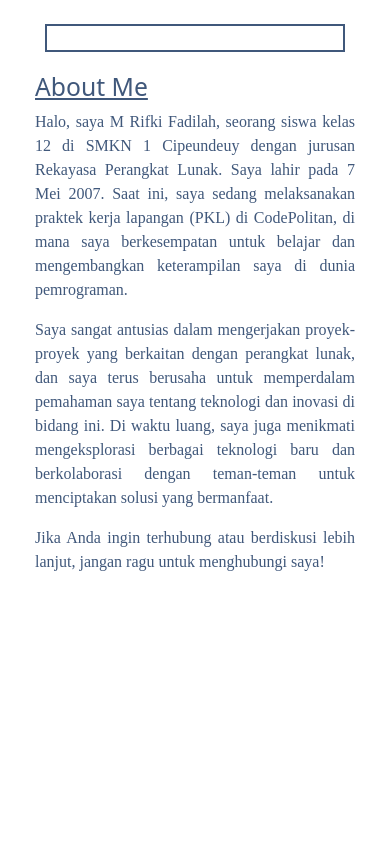
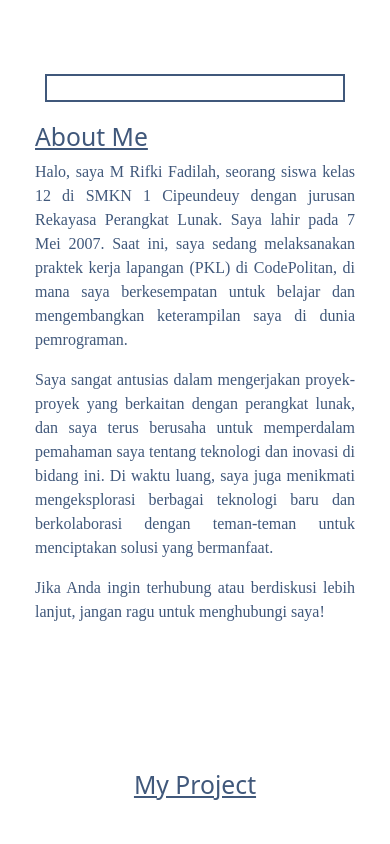
Before and after one commit to rfkifdlh/portofolio-rifki, a plain HTML site: page index.html in a window 390 px wide. Shown: the part 900-1744 px from the top of the page. Drawn offline with nearby package versions, Linux system fonts and the light colour scheme.

Commit message:
mengubah jarak css responsif bagian about dan project

```diff
--- a/assets/css/index.css
+++ b/assets/css/index.css
@@ -410,6 +410,7 @@
   .about {
     grid-template-columns: 1fr;
     text-align: center;
+    padding-top: 50px;
   }
   .about-image {
     text-align: center;
@@ -421,7 +422,7 @@
     border: 2px solid #40587b;
   }
   .about-text {
-    margin-bottom: 120px;
+    margin-bottom: 0px;
   }
   .about-text h2 {
     text-align: left;
@@ -429,7 +430,7 @@
 
   .project-container {
     grid-template-columns: 1fr;
-    height: 100vh; /* Menghapus tinggi 100vh untuk menyesuaikan konten */
+    height: auto; /* Menghapus tinggi 100vh untuk menyesuaikan konten */
     padding: 20px;
     margin: 0 25px;
   }
@@ -439,8 +440,8 @@
     height: auto; /* Mengatur tinggi sesuai konten */
   }
 
-  .project-text {
-    padding-top: 20px; /* Mengurangi jarak agar tidak terlalu jauh */
+  .project-text h2 {
+    padding-top: 80px;
   }
 
   /* Contact Section */
```
